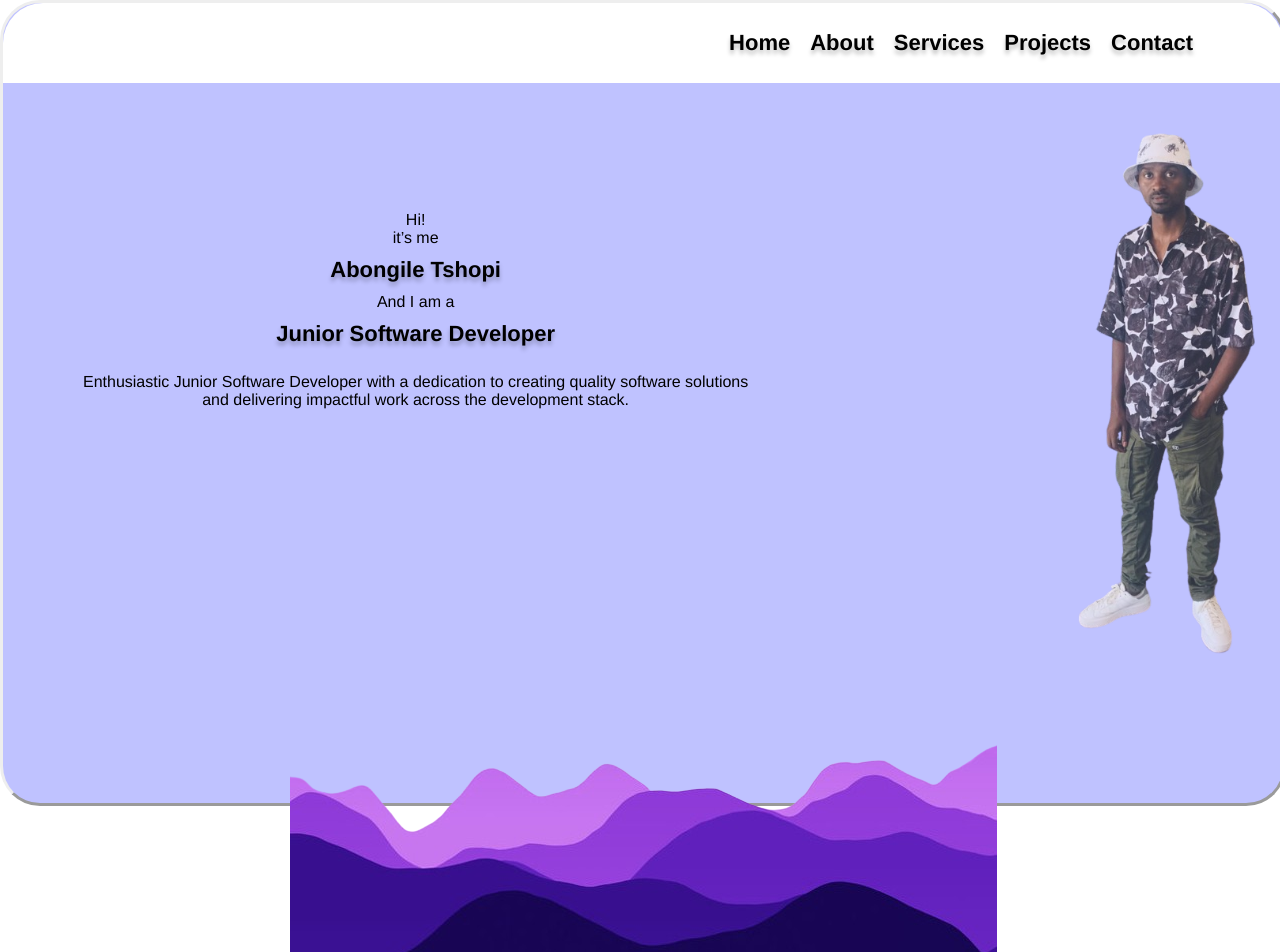
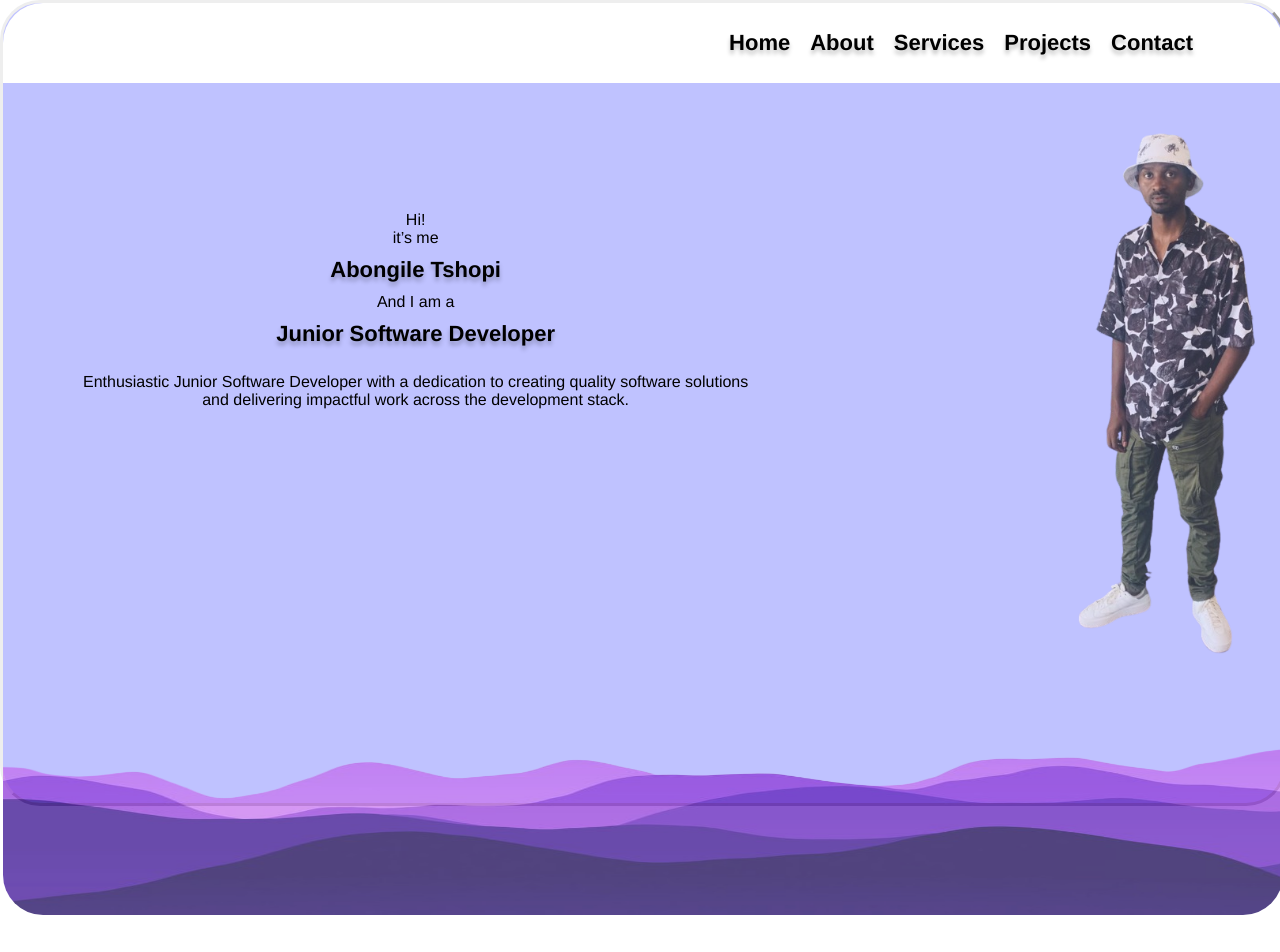
Before and after one commit to 214254151/My-Younglings-Profile, a React (Create React App) app: page / in a window 1280 px wide. Shown: the top 952 px of the page. After the commit the page ends 919 px from the top, so only its background shows below. Built offline with nearby package versions, Linux system fonts and the light colour scheme.

Commit message:
wavw updates

```diff
--- a/src/App.css
+++ b/src/App.css
@@ -115,6 +115,14 @@
   opacity: 75%;
 }
 
+.waves{
+  margin-top: 1.9rem;
+  height: 200px;
+  opacity: 75%;
+  width: 100%;
+  border-bottom-right-radius: 5dvb;
+  border-bottom-left-radius: 5dvb;
+}
 .home-cage{
   /* background-color: rgb(0, 255, 255); */
   size: 10px;
```
